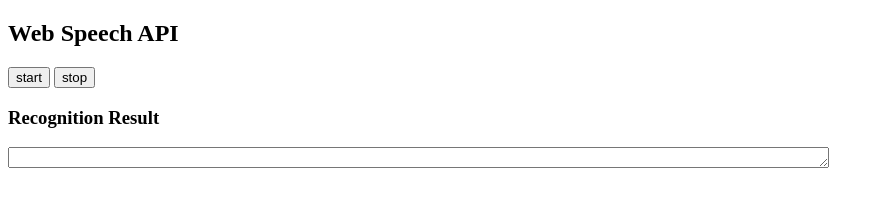
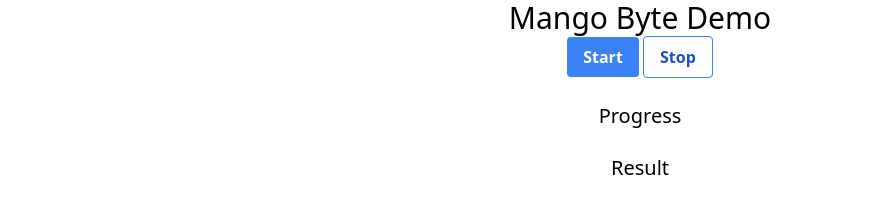
Before and after one commit to Katsu-lab/web-speech-test, a plain HTML site: page index.html in a window 1280 px wide. Shown: the whole page, without its empty margins (0-884 px from the left). Drawn offline with nearby package versions, Linux system fonts and the light colour scheme.

Commit message:
Add files via upload

```diff
--- a/index.html
+++ b/index.html
@@ -2,15 +2,22 @@
 <html>
   <head>
     <meta charset="UTF-8">
-    <title>Web Speech API</title>
+    <title>Mango Byte Demo</title>
+    <link href="https://unpkg.com/tailwindcss@^1.0/dist/tailwind.min.css" rel="stylesheet">
   </head>
-  <body>
-    <h2>Web Speech API</h2>
-    <button id="start_btn">start</button>
-    <button id="stop_btn">stop</button>
-    <small id="status"></small>
-    <h3>Recognition Result</h3>
-    <textarea id="show_progress" cols="100" rows="1"></textarea>
+  <body class="text-center">
+    <h2 class="h1 text-3xl">Mango Byte Demo</h2>
+    <button id="start_btn" class="bg-blue-500 hover:bg-blue-700 text-white font-bold py-2 px-4 rounded">
+      Start
+    </button>
+    <button id="stop_btn" class="bg-transparent hover:bg-blue-500 text-blue-700 font-semibold hover:text-white py-2 px-4 border border-blue-500 hover:border-transparent rounded">
+      Stop
+    </button>
+    </br>
+    <small id="status" class="mt-10"></small>
+    <h2 class="h2 mt-6 text-xl" onclick="">Progress</h2>
+    <div id="show_progress"></div>
+    <h2 class="h2 mt-6 text-xl">Result</h2>
     <div id="show_result"></div>
 </body>
 <script>
@@ -66,7 +73,7 @@
       if(results[i].isFinal)
         show_result.innerHTML += '<div>'+ results[i][0].transcript +'</div>';
       else
-        show_progress.innerHTML = "[Progress] "+ results[i][0].transcript;
+        show_progress.innerHTML = results[i][0].transcript;
     }
 }
 </script>
```
